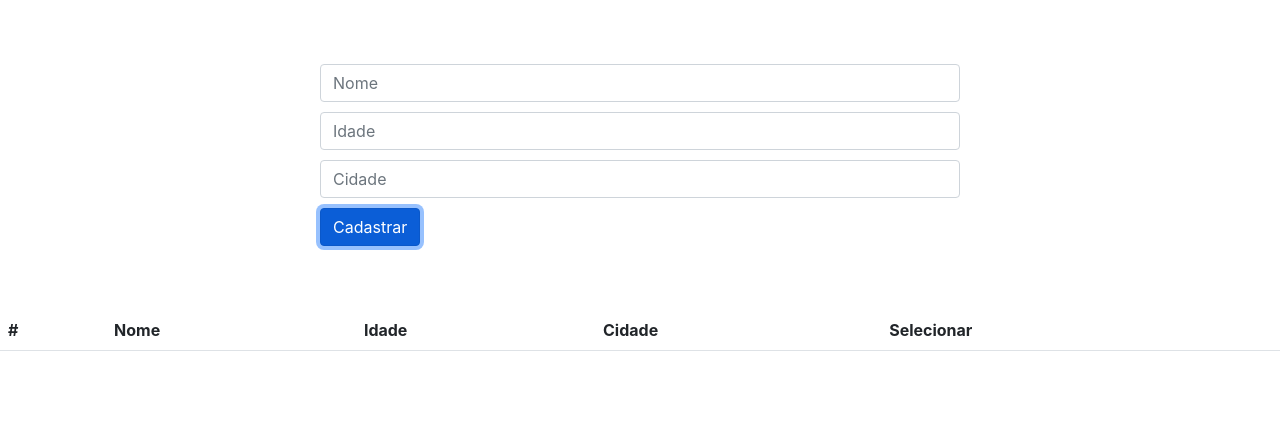
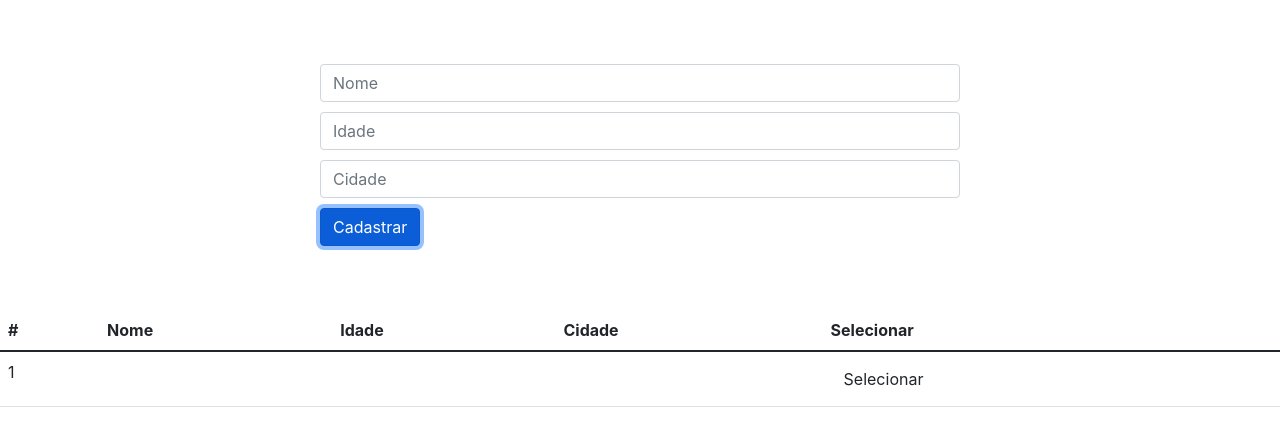
Before and after one commit to Dricss/projeto-crud, a React (Create React App) app: page / in a window 1280 px wide. Both pictures are taken after a click on the button "Cadastrar". Shown: the top 446 px of the page. Built offline with nearby package versions, Linux system fonts and the light colour scheme.

Commit message:
feat: :sparkles: Cadastro no vetor

```diff
--- a/src/App.js
+++ b/src/App.js
@@ -30,7 +30,7 @@ function App() {
   return (
     <div>
       <Formulario btnCadastrar={btnCadastrar} setNome={setNome} setIdade={setIdade} setCidade={setCidade} cadastrar={cadastrar} />
-      <Tabela />
+      <Tabela vetor={vetor} />
     </div>
   );
 }
--- a/src/Tabela.js
+++ b/src/Tabela.js
@@ -1,5 +1,5 @@
 // Componente
-function Tabela(){
+function Tabela({vetor}){
 
     // Retornar
     return(
@@ -14,7 +14,19 @@ function Tabela(){
                 </tr>
             </thead>
 
-            <tbody></tbody>
+            <tbody>
+                {
+                    vetor.map((obj, indice) => (
+                        <tr key={indice}>
+                            <td>{indice+1}</td>
+                            <td>{obj.nome}</td>
+                            <td>{obj.idade}</td>
+                            <td>{obj.cidade}</td>
+                            <td><button className='btn btn-sucess'>Selecionar</button></td>
+                        </tr>
+                    ))
+                }
+            </tbody>
         </table>
     )
 }
```
